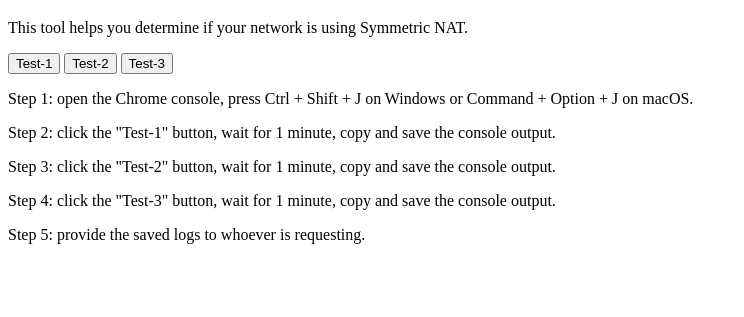
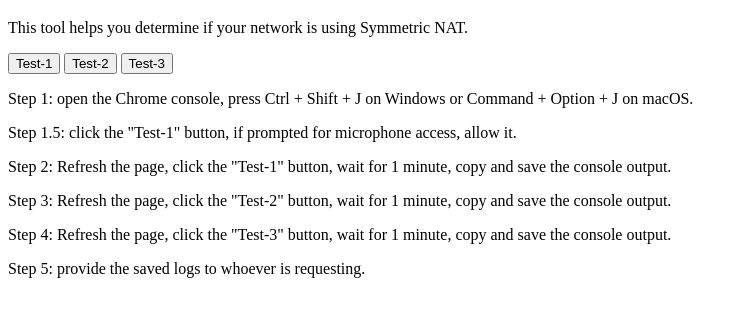
Before and after one commit to tylerlong/symmetric-nat-detection, a website: page index.html in a window 1280 px wide. Shown: the part 61-378 px from the top of the page, without its empty margins (0-744 px from the left). Drawn offline with Linux system fonts and the light colour scheme.

Commit message:
Update instructions

```diff
--- a/index.html
+++ b/index.html
@@ -19,16 +19,19 @@
             Step 1: open the Chrome console, press Ctrl + Shift + J on Windows
             or Command + Option + J on macOS.
         </p>
+         <p>
+            Step 1.5: click the "Test-1" button, if prompted for microphone access, allow it.
+        </p>
         <p>
-            Step 2: click the "Test-1" button, wait for 1 minute, copy and save the
+            Step 2: Refresh the page, click the "Test-1" button, wait for 1 minute, copy and save the
             console output.
         </p>
         <p>
-            Step 3: click the "Test-2" button, wait for 1 minute, copy and save the
+            Step 3: Refresh the page, click the "Test-2" button, wait for 1 minute, copy and save the
             console output.
         </p>
         <p>
-            Step 4: click the "Test-3" button, wait for 1 minute, copy and save the
+            Step 4: Refresh the page, click the "Test-3" button, wait for 1 minute, copy and save the
             console output.
         </p>
         <p>
```
